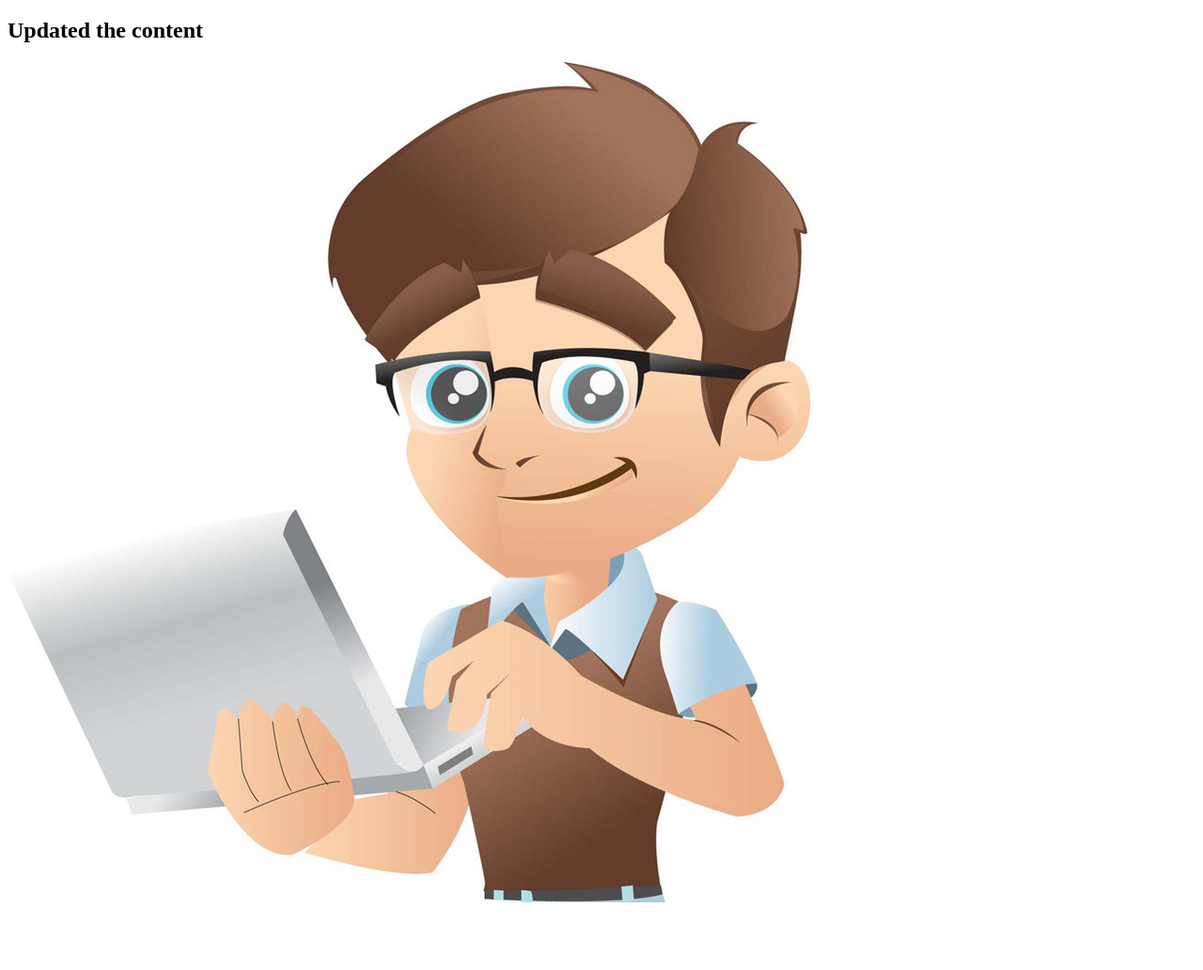
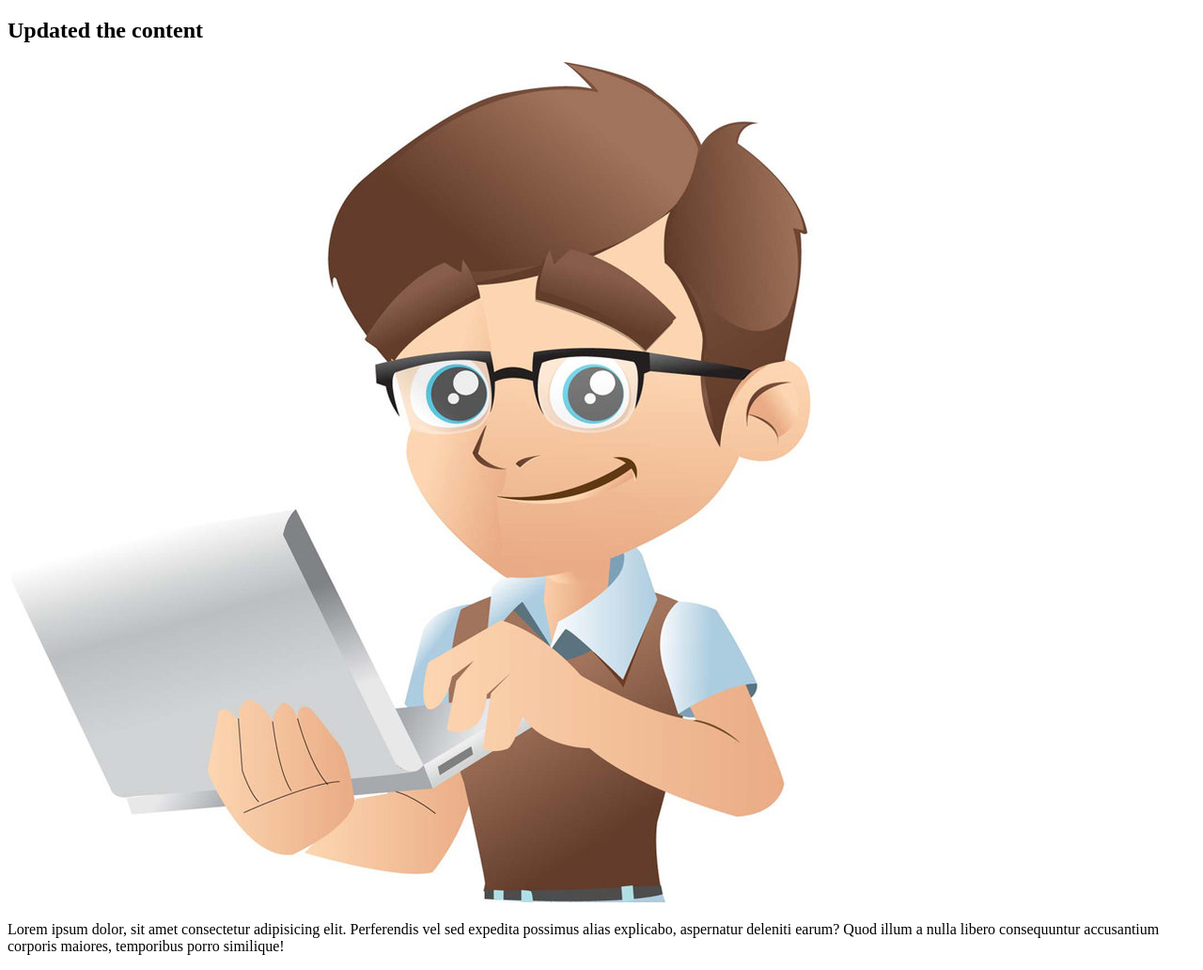
Before and after one commit to webymasters/hello-world, a plain HTML site: page index.html in a window 1280 px wide. Shown: the part 61-1093 px from the top of the page at 94% size. Before the commit the page ends 1033 px from the top, so only its background shows below. Drawn offline with Linux system fonts and the light colour scheme.

Commit message:
Text Updated

```diff
--- a/index.html
+++ b/index.html
@@ -3,12 +3,14 @@
     <head>
         <title>Hello World</title>
     </head>
+
 <body>
 
     <h1>Hello World</h1>
     <h2>Updated the content</h2>
 
     <img src="img.jpg"/>
+    <p>Lorem ipsum dolor, sit amet consectetur adipisicing elit. Perferendis vel sed expedita possimus alias explicabo, aspernatur deleniti earum? Quod illum a nulla libero consequuntur accusantium corporis maiores, temporibus porro similique!</p>
 </body>
 
 </html>
```
